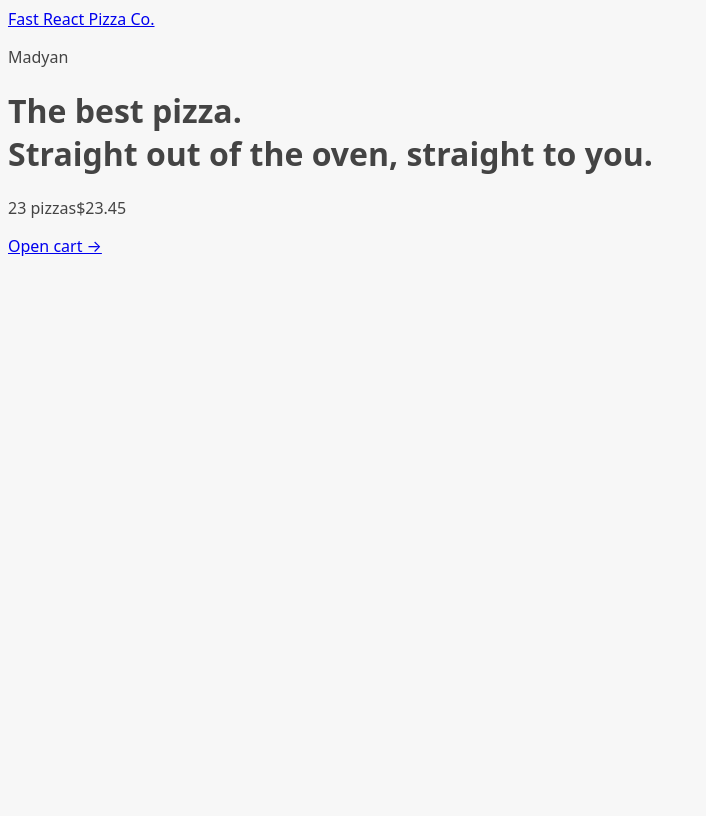
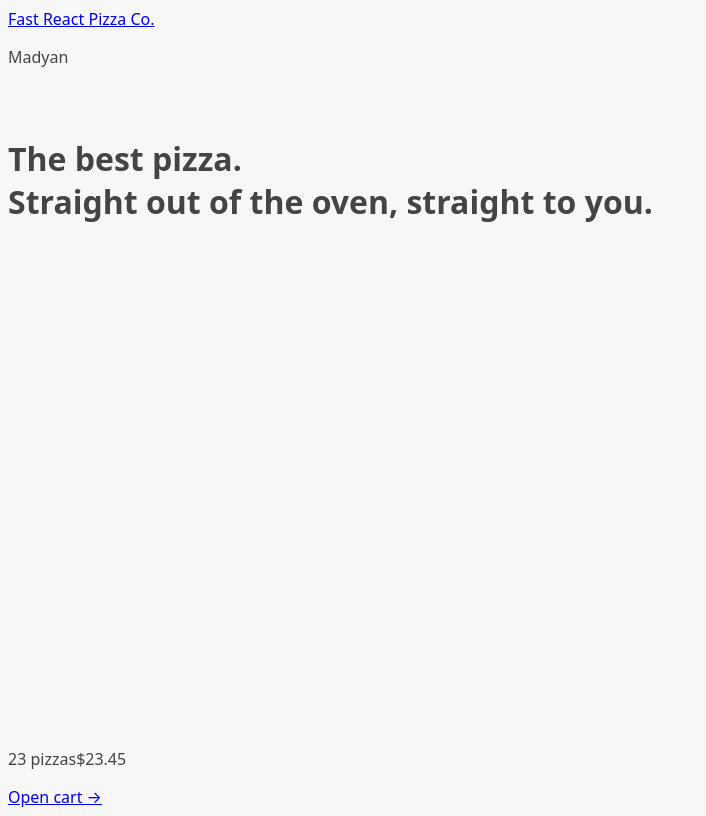
Before and after one commit to madyanes/fast-react-pizza, a React (Vite) app: page / in a window 1280 px wide. Shown: the whole page, without its empty margins (0-706 px from the left). Built offline with nearby package versions, Linux system fonts and the light colour scheme.

Commit message:
Display a loading indicator

```diff
--- a/src/ui/AppLayout.jsx
+++ b/src/ui/AppLayout.jsx
@@ -1,10 +1,16 @@
-import { Outlet } from 'react-router-dom'
+import { Outlet, useNavigation } from 'react-router-dom'
 import CartOverview from '../features/cart/CartOverview'
 import Header from './Header'
+import Loader from './Loader'
 
 function AppLayout() {
+  const navigation = useNavigation()
+  const isLoading = navigation.state === 'loading'
+
   return (
-    <div>
+    <div className='layout'>
+      {isLoading && <Loader />}
+
       <Header />
 
       <main>
--- /dev/null
+++ b/src/ui/Loader.jsx
@@ -0,0 +1,5 @@
+function Loader() {
+  return <div className='loader'></div>
+}
+
+export default Loader
```
